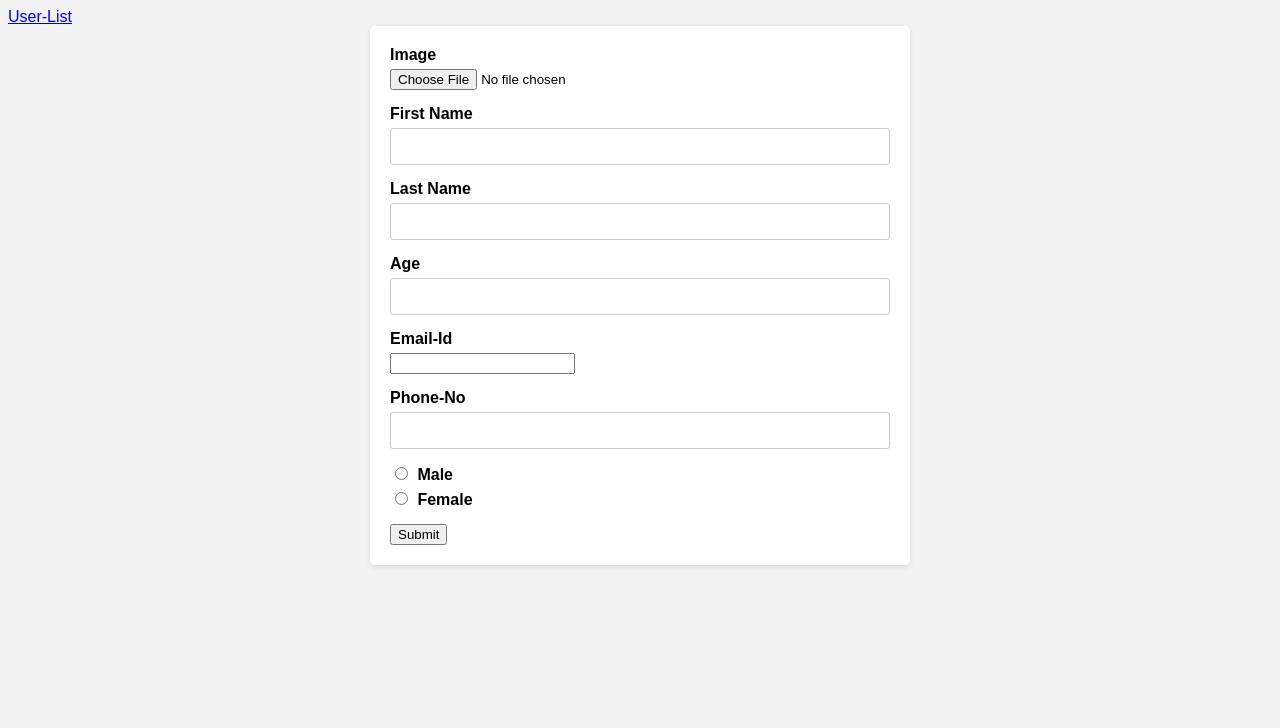
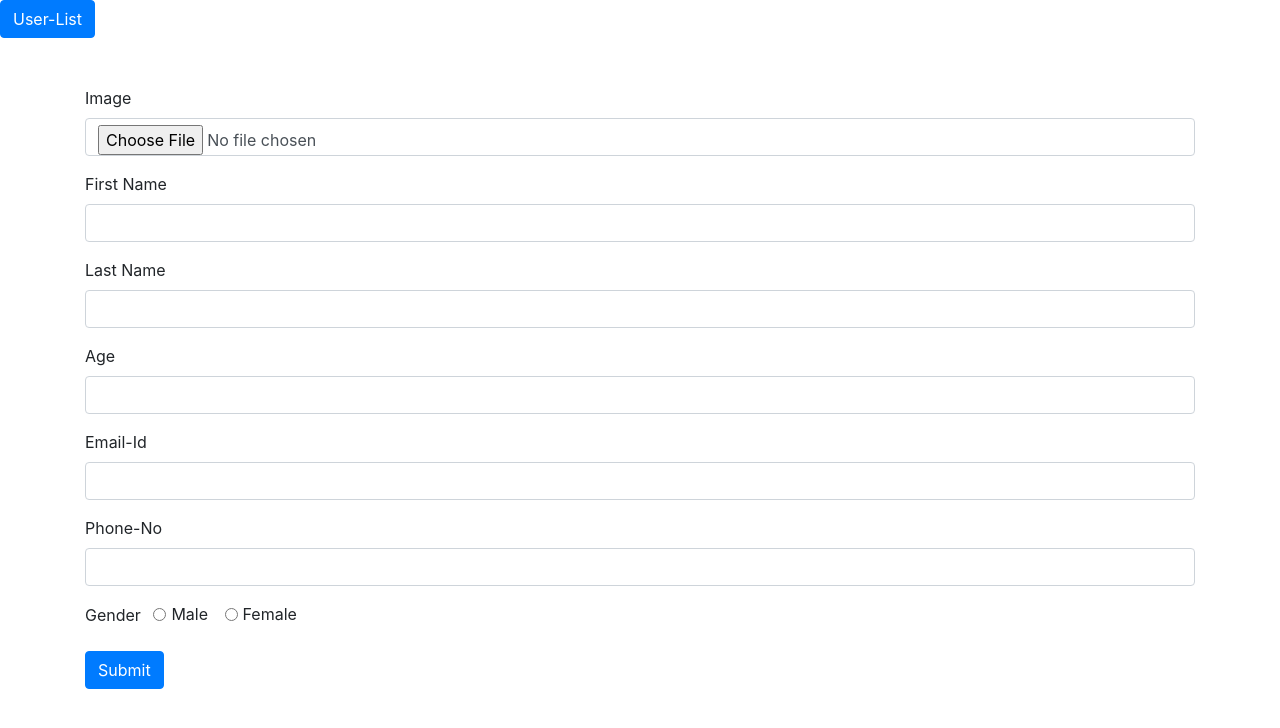
Before and after one commit to AmanKondal/task, a PHP site: page / in a window 1280 px wide. Shown: the top 728 px of the page. Run offline with PHP 8.4, Linux system fonts and the light colour scheme.

Commit message:
all code and button are working properly

```diff
--- a/index.php
+++ b/index.php
@@ -2,149 +2,57 @@
 <html lang="en">
 
 <head>
-    <style>
-        body {
-            font-family: Arial, sans-serif;
-            background-color: #f2f2f2;
-        }
+    <link rel="stylesheet" href="https://stackpath.bootstrapcdn.com/bootstrap/4.5.2/css/bootstrap.min.css">
+    <script src="https://code.jquery.com/jquery-3.6.4.min.js"></script>
+    <script src="script.js"></script>
+  <link href="style.css" rel="stylesheet" >
+</head>
+<body>
+    <nav>
+        <a href="user-view.php" class="btn btn-primary">User-List</a>
+    </nav>
+    <form method="post" action="Form-submit-db.php" enctype="multipart/form-data" class="container mt-5" id="myForm">
+        <div class="text-center"></div>
+        <div class="form-group">
+            <label for="imagename">Image</label>
+            <div class="input-group">
+                <input type="file" name="imagename" id="fileToUpload" class="form-control">
+            </div>
+        </div>
+        <div class="form-group">
+            <label for="firstname">First Name</label>
+            <input type="text" name="firstname" id="firstname" class="form-control">
+        </div>
+        <div class="form-group">
+            <label for="lastname">Last Name</label>
+            <input type="text" name="lastname" id="lastname" class="form-control">
+        </div>
+        <div class="form-group">
+            <label for="age">Age</label>
+            <input type="number" name="age" id="age" class="form-control">
+        </div>
+        <div class="form-group">
+            <label for="email">Email-Id</label>
+            <input type="email" name="email" id="email" class="form-control">
+        </div>
+        <div class="form-group">
+            <label for="phone">Phone-No</label>
+            <input type="number" name="phone" id="phone" class="form-control">
+        </div>
+        <div class="form-group">
+            <label class="mr-2">Gender</label>
+            <div class="form-check form-check-inline">
+                <input class="form-check-input" type="radio" name="gender" id="male" value="male">
+                <label class="form-check-label" for="male">Male</label>
+            </div>
+            <div class="form-check form-check-inline">
+                <input class="form-check-input" type="radio" name="gender" id="female" value="female">
+                <label class="form-check-label" for="female">Female</label>
+            </div>
+        </div>
 
-        form {
-            max-width: 500px;
-            margin: 0 auto;
-            padding: 20px;
-            background-color: #fff;
-            border-radius: 5px;
-            box-shadow: 0 2px 5px rgba(0, 0, 0, 0.1);
-        }
-
-        h2 {
-            font-size: 24px;
-            margin-bottom: 20px;
-            text-align: center;
-        }
-
-        div {
-            margin-bottom: 15px;
-        }
-
-        label {
-            display: block;
-            font-weight: bold;
-            margin-bottom: 5px;
-        }
-
-        input[type="radio"],
-        input[type="checkbox"] {
-            margin-right: 5px;
-        }
-
-        textarea,
-        input[type="text"],
-        input[type="number"],
-        select {
-            width: 100%;
-            padding: 10px;
-            border-radius: 3px;
-            border: 1px solid #ccc;
-            box-sizing: border-box;
-        }
-
-        button[type="submit"] {
-            background-color: #4caf50;
-            color: #fff;
-            padding: 10px 20px;
-            border: none;
-            border-radius: 3px;
-            cursor: pointer;
-            font-size: 16px;
-        }
-    </style>
-    <script src="https://code.jquery.com/jquery-3.6.4.min.js"></script>
-</head>
-<script>
-    $(document).ready(function() {
-        $('form').submit(function(event) {
-            $('.error-message').remove();
-            var fileInput = $('#fileToUpload');
-            var allowedExtensions = ['jpg', 'jpeg', 'png'];
-            var fileName = fileInput.val();
-            var fileExtension = fileName.split('.').pop().toLowerCase();
-            if (fileName === '') {
-                fileInput.after('<div class="error-message">Please select an image file.</div>');
-                event.preventDefault();
-            } else if ($.inArray(fileExtension, allowedExtensions) === -1) {
-                fileInput.after('<div class="error-message">Please select a valid image file (jpg, jpeg, or png).</div>');
-                event.preventDefault();
-            }
-            var requiredFields = ['firstname', 'lastname', 'age', 'email', 'phone', 'gender'];
-            $.each(requiredFields, function(index, fieldName) {
-                var inputField = $('input[name="' + fieldName + '"]');
-                if (inputField.val().trim() === '') {
-                    inputField.after('<div class="error-message">Please enter ' + fieldName.charAt(0).toUpperCase() + fieldName.slice(1) + '.</div>');
-                    event.preventDefault();
-                }
-            });
-            var emailInput = $('input[name="email"]');
-            var emailRegex = /^[^\s@]+@[^\s@]+\.[^\s@]+$/;
-            if (!emailRegex.test(emailInput.val().trim())) {
-                emailInput.after('<div class="error-message">Please enter a valid email address.</div>');
-                event.preventDefault();
-            }
-            var ageInput = $('input[name="age"]');
-            if (isNaN(ageInput.val()) || ageInput.val() <= 0) {
-                ageInput.after('<div class="error-message">Please enter a valid age.</div>');
-                event.preventDefault();
-            }
-            var phoneInput = $('input[name="phone"]');
-            var phoneRegex = /^\d{10}$/;
-            if (!phoneRegex.test(phoneInput.val())) {
-                phoneInput.after('<div class="error-message">Please enter a valid phone number.</div>');
-                event.preventDefault();
-            }
-            var genderInputs = $('input[name="gender"]:checked');
-            if (genderInputs.length === 0) {
-                $('input[name="gender"]').last().after('<div class="error-message">Please select a gender.</div>');
-                event.preventDefault();
-            }
-        });
-    });
-</script>
-<nav>
-    <a href="user.php" class="btn btn-success">User-List</a>
-</nav>
-</head>
-<form action="main.php" method="post" enctype="multipart/form-data">
-    <center><?php include 'main.php'; ?></center>
-    <div>
-        <label>Image</label>
-        <input type="file" name="imagename" id="fileToUpload">
-    </div>
-    <div>
-        <label>First Name</label>
-        <input type="text" name="firstname">
-    </div>
-    <div>
-        <label>Last Name</label>
-        <input type="text" name="lastname">
-    </div>
-    <div>
-        <label>Age</label>
-        <input type="number" name="age">
-    </div>
-    <div>
-        <label>Email-Id</label>
-        <input type="email" name="email">
-    </div>
-    <div>
-        <label>Phone-No</label>
-        <input type="number" name="phone">
-    </div>
-    <div>
-        <label><input type="radio" name="gender" value="male"> Male</label>
-        <label><input type="radio" name="gender" value="female"> Female</label>
-    </div>
-    <input type="submit" value="Submit" name="submit">
-</form>
+        <button type="submit" id="submit" class="btn btn-primary">Submit</button>
+    </form>
 </body>
 
 </html>
--- /dev/null
+++ b/script.js
@@ -0,0 +1,47 @@
+// validation code
+$(document).ready(function() {
+        $('form').submit(function(event) {
+            $('.error-message').remove();
+            var fileInput = $('#fileToUpload');
+            var allowedExtensions = ['jpg', 'jpeg', 'png'];
+            var fileName = fileInput.val();
+            var fileExtension = fileName.split('.').pop().toLowerCase();
+            if (fileName === '') {
+                fileInput.after('<div class="error-message">Please select an image file.</div>');
+                event.preventDefault();
+            } else if ($.inArray(fileExtension, allowedExtensions) === -1) {
+                fileInput.after('<div class="error-message">Please select a valid image file (jpg, jpeg, or png).</div>');
+                event.preventDefault();
+            }
+            var requiredFields = ['firstname', 'lastname', 'age', 'email', 'phone', 'gender'];
+            $.each(requiredFields, function(index, fieldName) {
+                var inputField = $('input[name="' + fieldName + '"]');
+                if (inputField.val().trim() === '') {
+                    inputField.after('<div class="error-message">Please enter ' + fieldName.charAt(0).toUpperCase() + fieldName.slice(1) + '.</div>');
+                    event.preventDefault();
+                }
+            });
+            var emailInput = $('input[name="email"]');
+            var emailRegex = /^[^\s@]+@[^\s@]+\.[^\s@]+$/;
+            if (!emailRegex.test(emailInput.val().trim())) {
+                emailInput.after('<div class="error-message">Please enter a valid email address.</div>');
+                event.preventDefault();
+            }
+            var ageInput = $('input[name="age"]');
+            if (isNaN(ageInput.val()) || ageInput.val() <= 0) {
+                ageInput.after('<div class="error-message">Please enter a valid age.</div>');
+                event.preventDefault();
+            }
+            var phoneInput = $('input[name="phone"]');
+            var phoneRegex = /^\d{10}$/;
+            if (!phoneRegex.test(phoneInput.val())) {
+                phoneInput.after('<div class="error-message">Please enter a valid phone number.</div>');
+                event.preventDefault();
+            }
+            var genderInputs = $('input[name="gender"]:checked');
+            if (genderInputs.length === 0) {
+                $('input[name="gender"]').last().after('<div class="error-message">Please select a gender.</div>');
+                event.preventDefault();
+            }
+        });
+    });
--- a/search-user.php
+++ b/search-user.php
@@ -52,7 +52,6 @@ if (mysqli_num_rows($result) > 0) {
              ";
         $sno++;
     }
-
     $output .= " </table>";
     $sql_total =  "SELECT * FROM studentrecord WHERE f_name LIKE '%{$search_value}%'";
     $records = mysqli_query($conn, $sql_total) or die("Query Unsuccessful.");
@@ -69,7 +68,7 @@ if (mysqli_num_rows($result) > 0) {
         } else {
             $class_name = "";
         }
-        $output .= "<li class='page-item {$class_name}'><a class='page-link' id='{$i}' href='?search={$search_value}&page_no={$i}' data-page='{$i}' data-search='{$search_value}'>{$i}</a></li>";
+        $output .= "<li class='page-item {$class_name}'><a class='page-link' id='{$i}' href='?search={$search_value}&&page_no={$i}' data-page='{$i}' data-search='{$search_value}'>{$i}</a></li>";
     }
     $output .= " </table>";
     echo $output;
--- /dev/null
+++ b/style.css
@@ -0,0 +1,6 @@
+
+.error-message {
+    color: red;
+    font-size: 12px;
+    margin-top: 5px;
+}
```
Also changed, not shown: Form-submit-db.php (added, +36 -0 lines), update-main-db.php (renamed from update-main.php, +16 -6 lines), update.php (+17 -20 lines), user-view-db.php (added, +85 -0 lines), user-view.php (+66 -73 lines), user.php (deleted, +0 -70 lines).
